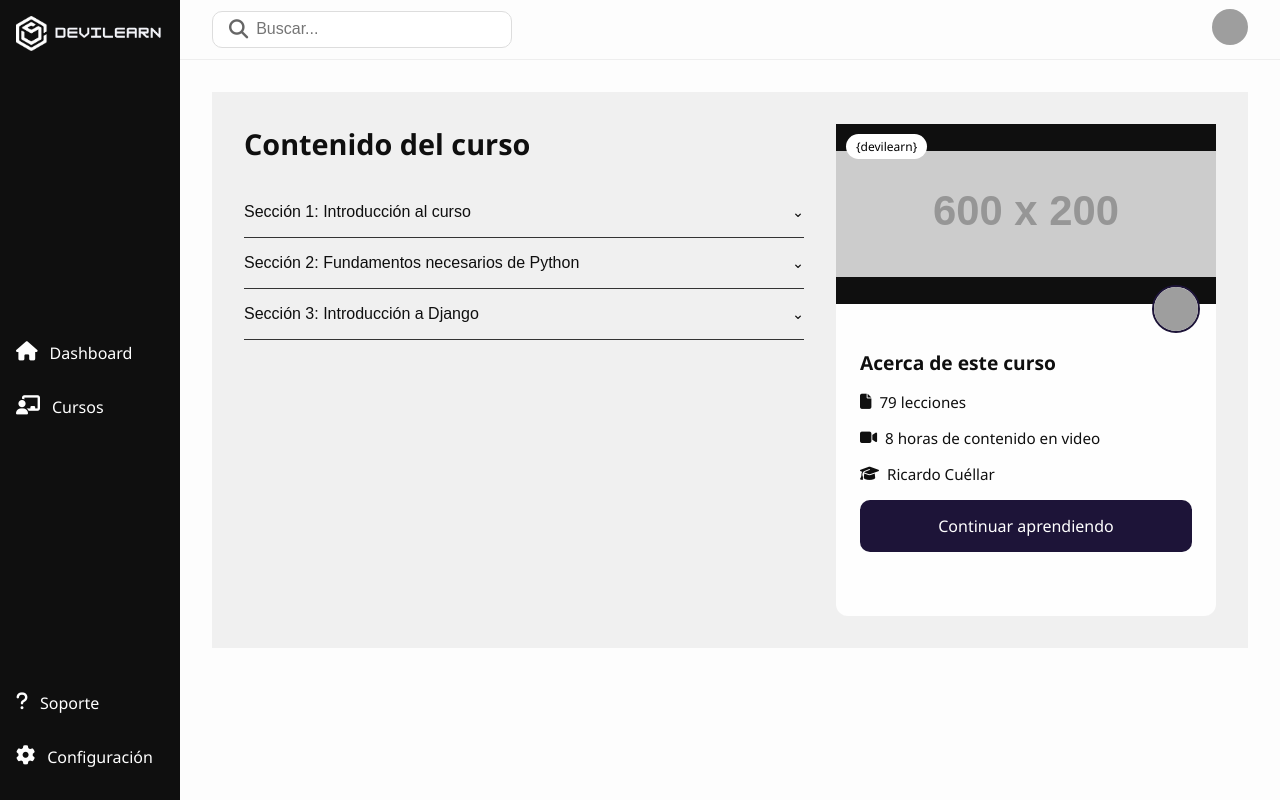
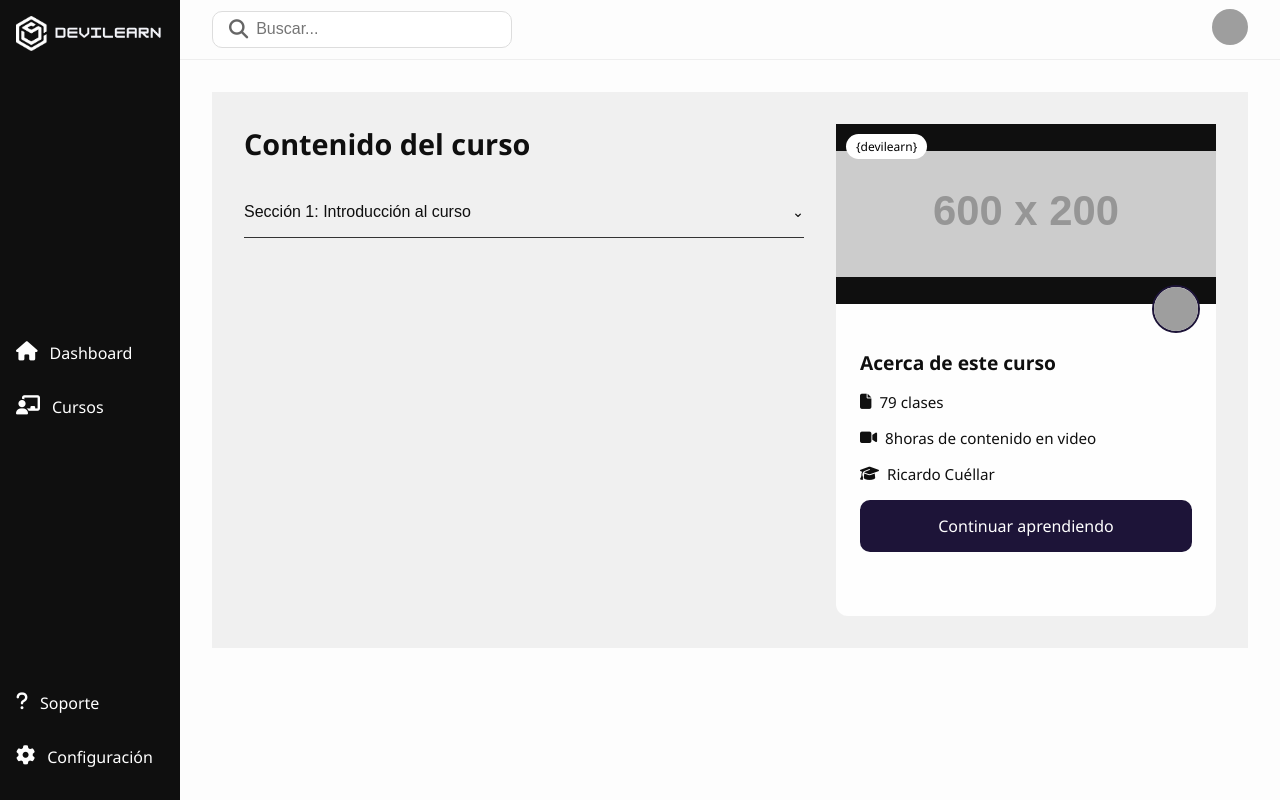
Before and after one commit to patchamama/devtalles-django, a Django app: page /courses/detail/ in a window 1280 px wide. Run offline with Django 5.2, Linux system fonts and the light colour scheme; grey boxes labelled with a size stand in for pictures from a placeholder-image service; some libraries are stand-ins or nearby versions; grey boxes are pictures that could not be loaded.

Commit message:
90 Detalles del curso - Enviando variables al template

```diff
--- a/devilearn/apps/courses/templates/courses/course_detail.html
+++ b/devilearn/apps/courses/templates/courses/course_detail.html
@@ -28,34 +28,20 @@
                     <div class="course-sections">
                         <h2>Contenido del curso</h2>
                         <div class="accordion">
+
+                            {% for section in course.course_content %}
                             <div class="accordion-item">
-                                <button class="accordion-header">Sección 1: Introducción al curso</button>
+                                <button class="accordion-header">Sección {{ forloop.counter }}: {{ section.name }}</button>
                                 <div class="accordion-content">
                                     <ul>
-                                        <li><i class="fa-solid fa-video"></i>¿Qué aprenderás en este curso?</li>
-                                        <li><i class="fa-solid fa-file"></i>Cómo usar la plataforma</li>
+                                        {% for lesson in section.lessons %}
+                                        <li><i class="fa-solid {% if lesson.type == 'video' %}fa-video{% else %}fa-file{% endif %}"></i>{{ lesson.name }}</li>
+                                        {% endfor %}
                                     </ul>
                                 </div>
                             </div>
-                            <div class="accordion-item">
-                                <button class="accordion-header">Sección 2: Fundamentos necesarios de Python</button>
-                                <div class="accordion-content">
-                                    <ul>
-                                        <li>Variables y tipos de datos</li>
-                                        <li>Condicionales y bucles</li>
-                                        <li>Funciones básicas</li>
-                                    </ul>
-                                </div>
-                            </div>
-                            <div class="accordion-item">
-                                <button class="accordion-header">Sección 3: Introducción a Django</button>
-                                <div class="accordion-content">
-                                    <ul>
-                                        <li>¿Qué es Django?</li>
-                                        <li>Primer proyecto con Django</li>
-                                    </ul>
-                                </div>
-                            </div>
+                            {% endfor %}
+
                             <!-- Agrega más secciones similares -->
                         </div>
                     </div>
@@ -70,9 +56,9 @@
                         <div class="card-body">
                             <h3>Acerca de este curso</h3>
                             <ul class="course-details">
-                                <li><i class="fa-solid fa-file"></i> 79 lecciones</li>
-                                <li><i class="fa-solid fa-video"></i> 8 horas de contenido en video</li>
-                                <li><i class="fa-solid fa-graduation-cap"></i> Ricardo Cuéllar</li>
+                                <li><i class="fa-solid fa-file"></i> {{ course.info_course.lessons }} clases</li>
+                                <li><i class="fa-solid fa-video"></i> {{ course.info_course.duration }}horas de contenido en video</li>
+                                <li><i class="fa-solid fa-graduation-cap"></i> {{ course.info_course.instructor }}</li>
                             </ul>
                             <a class="btn bnt-primary btn-course" href="course_lessons.html">Continuar aprendiendo</a>
 
--- a/devilearn/apps/courses/views.py
+++ b/devilearn/apps/courses/views.py
@@ -43,7 +43,27 @@ def course_list(request):
     return render(request, 'courses/courses.html', {'courses': courses})
 
 def course_detail(request):
-    return render(request, 'courses/course_detail.html')
+    course = {
+        'course_title': 'Python: fundamentos hasta los detalles',
+        'course_link': 'https://www.udemy.com/course/python-fundamentos-hasta-los-detalles/',
+        'info_course': {
+            'lessons': 79,
+            'duration': 8,
+            'instructor': 'Ricardo Cuéllar'
+            },
+        'course_content': [
+            {
+                'id': 1,
+                'name': 'Introducción al curso',
+                'lessons': [
+                    {'name': 'Bienvenida', 'type': 'video', 'duration': '5:00'},
+                    {'name': '¿Qué es Python?', 'type': 'article', 'duration': '10:00'},
+                    {'name': 'Instalación de Python', 'type': 'video', 'duration': '8:30'},
+                ]
+            }
+        ]
+    }  # Aquí iría la lógica para obtener los detalles del curso desde la base de datos
+    return render(request, 'courses/course_detail.html', {'course': course})
 
 def course_lesson(request, course_id, lesson_id):
     pass
```
